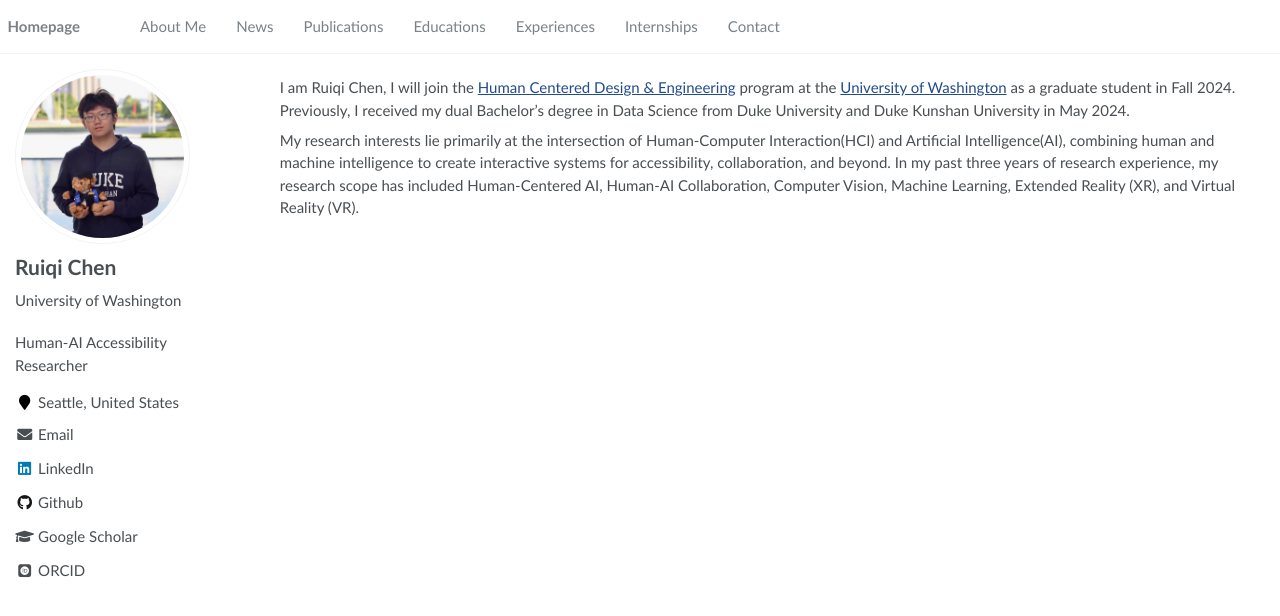
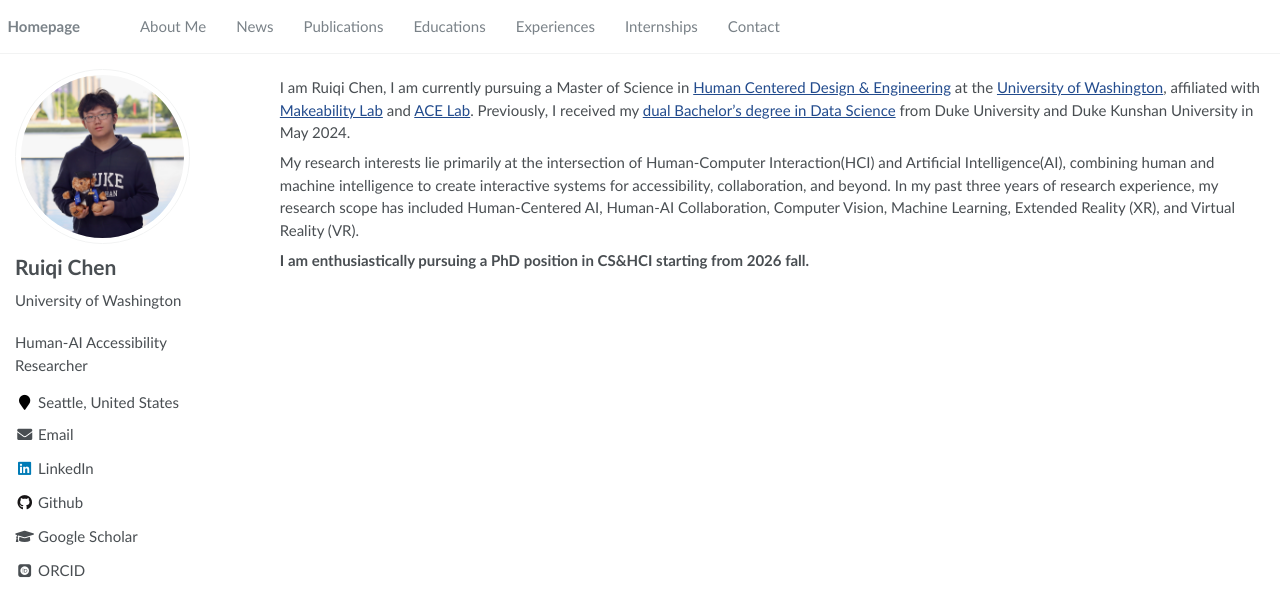
Before and after one commit to Ruiqi-Chen-0216/Ruiqi-Chen-0216.github.io, a Jekyll site: the page built from _pages/about.md, in a window 1280 px wide. Shown: the top 616 px of the page. Built offline with Jekyll 4.4.1, drawn with Linux system fonts in a browser that asks for light colours; some web fonts are replaced.

Commit message:
Update about.md

```diff
--- a/_pages/about.md
+++ b/_pages/about.md
@@ -8,6 +8,8 @@ layout: default
 
 <span class='anchor' id='about-me'></span>
 
-I am Ruiqi Chen, I will join the [Human Centered Design & Engineering](https://www.hcde.washington.edu/) program at the [University of Washington](https://www.washington.edu/) as a graduate student in Fall 2024. Previously, I received my dual Bachelor's degree in Data Science from Duke University and Duke Kunshan University in May 2024.
+I am Ruiqi Chen, I am currently pursuing a Master of Science in  [Human Centered Design & Engineering](https://www.hcde.washington.edu/) at the [University of Washington](https://www.washington.edu/), affiliated with [Makeability Lab](https://makeabilitylab.cs.washington.edu/) and [ACE Lab](https://depts.washington.edu/acelab/index.html). Previously, I received my [dual Bachelor's degree in Data Science](https://undergraduate.bulletins.duke.edu/allprograms/dukekunshanprogram) from Duke University and Duke Kunshan University in May 2024.
 
 My research interests lie primarily at the intersection of Human-Computer Interaction(HCI) and Artificial Intelligence(AI), combining human and machine intelligence to create interactive systems for accessibility, collaboration, and beyond. In my past three years of research experience, my research scope has included Human-Centered AI, Human-AI Collaboration, Computer Vision, Machine Learning, Extended Reality (XR), and Virtual Reality (VR).
+
+**I am enthusiastically pursuing a PhD position in CS&HCI starting from 2026 fall.**
```
